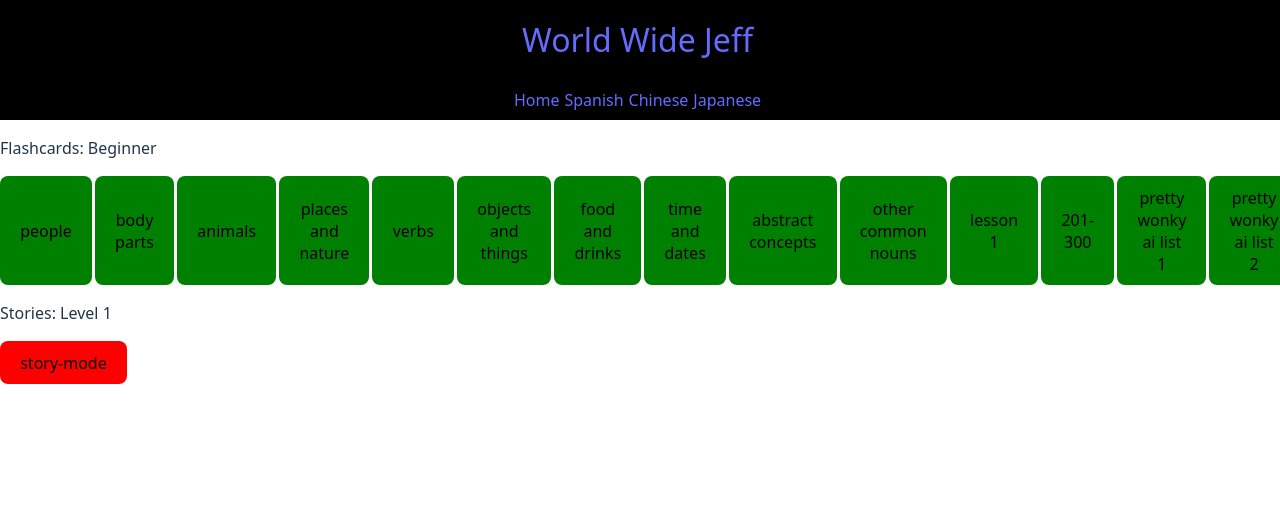
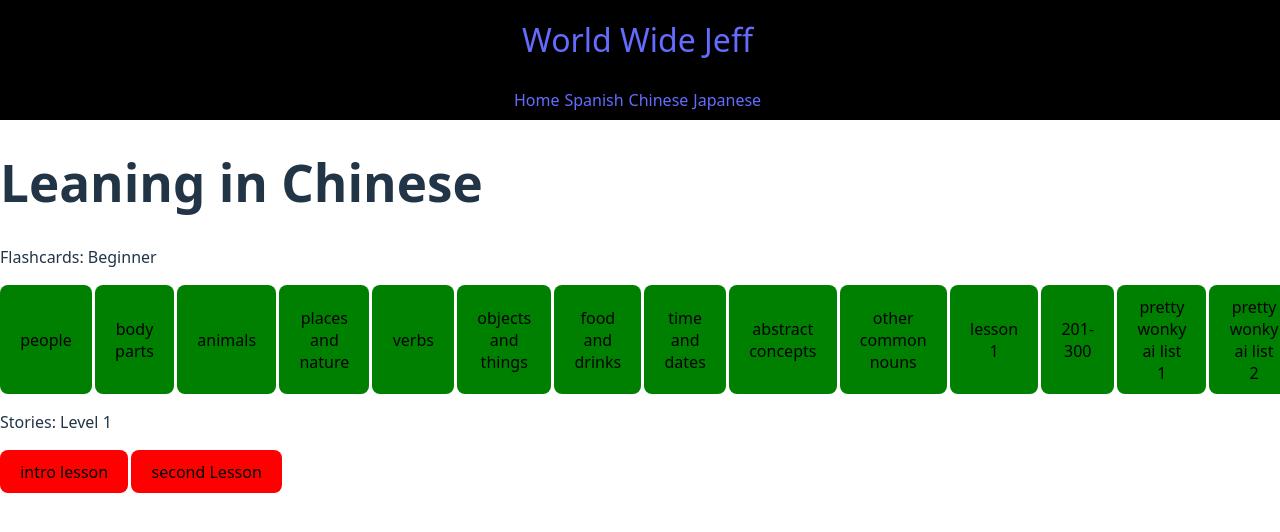
Before and after one commit to JeffWHenderson/world-wide-jeff, a React (Vite) app: page /language-app/Chinese in a window 1280 px wide. Shown: the top 532 px of the page. Built offline with nearby package versions, Linux system fonts and the light colour scheme.

Commit message:
use route params to determine the speakng language. switching on the fly was clunky... I doubt that studying 3 languages at once interests anybody except me

```diff
--- a/src/main.tsx
+++ b/src/main.tsx
@@ -28,8 +28,8 @@ createRoot(document.getElementById('root')!).render(
         </Route>
         <Route path="/language-app" element={<LanguageAppLayout />} >
           <Route path=":language" element={<LanguageLearningApp />} />
-          <Route path=":language/flashcards/:lessonId" element={<FlashCardsV2 />} />
-          <Route path=":language/story/:lessonId" element={<StoryReader />} />
+          <Route path=":language/flashcards" element={<FlashCardsV2 />} />
+          <Route path=":language/story" element={<StoryReader />} />
         </Route>
         <Route path="*" element={<NoPage />} />
       </Routes>
--- a/src/screens/Core/Layout.tsx
+++ b/src/screens/Core/Layout.tsx
@@ -11,7 +11,7 @@ const Layout = () => {
                     <Link style={{ padding: "0 5px 0 0" }} to="/">Home</Link>
                     <Link style={{ padding: "0 5px 0 0" }} to="/pickleball">Pickleball</Link>
                     <Link style={{ padding: "0 5px 0 0" }} to="/wallerverse">Wallerverse</Link>
-                    <Link style={{ padding: "0 5px 0 0" }} to="/language-app/Chinese/flashcards/1234">Flashcards</Link>
+                    <Link style={{ padding: "0 5px 0 0" }} to="/language-app/Chinese">Flashcards</Link>
                     <Link to="/contact">Contact</Link>
                 </nav>
             </div>
--- a/src/screens/LanguageApp/LanguageApp.tsx
+++ b/src/screens/LanguageApp/LanguageApp.tsx
@@ -1,23 +1,93 @@
 // import { useState } from "react";
-import { useNavigate } from "react-router-dom";
+import { useNavigate, useParams } from "react-router-dom";
 import { lessons, Lesson } from "./components/Lessons/LessonList"
+
+export type Expression = {
+    targetLanguage: string;
+    baseLanguage: string;
+    grammar?: any;  // TODO: type
+}
+
+export type Story = {
+    name: string;
+    sentences: Expression[];
+}
+
+const stories: Story[] = [
+    {
+        name: "intro lesson",
+        sentences: [
+            {
+                targetLanguage: "Hola todo el mundo.",
+                baseLanguage: "Hello World.",
+                grammar: {
+                    highlight: "todo el mundo",
+                    note: "literal: all the world"
+                }
+            },
+            {
+                targetLanguage: "Bienbenidos a mi applicacion",
+                baseLanguage: "welcome to my app",
+                grammar: {
+                    highlight: "applicacion",
+                    note: "inflection on the i"
+                }
+            },
+            {
+                targetLanguage: "soy un enginero",
+                baseLanguage: "I'm an engineer",
+                grammar: null
+            },
+        ]
+    },
+    {
+        name: "second Lesson",
+        sentences: [
+            {
+                targetLanguage: `我的朋友
+                                我爸爸和妈妈是老师。我是学生。
+                                我有一个朋友。她是女人。她叫小月。她很高。
+                                今天，我喝水，她喝茶。我说：“你好吗？”
+                                她说：“我很好。你好吗？”
+                                我说：“我也很好。”
+                                她说：“再见！”
+                                我说：“再见！”
+                                我们都很高兴。`,
+                baseLanguage: `My Friend
+                            My father and mother are teachers. I am a student.
+                            I have a friend. She is a woman. Her name is Xiao Yue. She is very tall.
+                            Today, I drink water, she drinks tea. I say: "How are you?"
+                            She says: "I am very good. How are you?"
+                            I say: "I am also very good."
+                            She says: "Goodbye!"
+                            I say: "Goodbye!"
+                            We are all very happy.`,
+                grammar: {
+                    highlight: "我是学生",
+                    note: "literal: I am some words or something"
+                }
+            }
+        ]
+    }
+]
 
 
 
 const LanguageLearningApp = () => {
-    // const [selectedStory, setSelectedStory] = useState<string | undefined>(undefined)
+    const { language } = useParams();
     const navigator = useNavigate()
 
-    function handleSelectStory(lessonType: string, lesson?: Lesson) {
+    function handleSelectStory(lessonType: string, lesson?: Lesson | Story) {
         if (lessonType === 'flashcard') {
-            navigator(`flashcards/${lesson?.lessonName}`)
+            navigator(`flashcards`, { state: { lesson: lesson, selectedLanguage: language } })
         } else {
-            navigator(`story/${lesson?.lessonName || '12345'}`)
+            navigator(`story`, { state: { lesson: lesson, selectedLanguage: language } })
         }
     }
 
     return (
         <>
+            <h1>Leaning in {language}</h1>
             <p>Flashcards: Beginner</p>
             <div style={{ display: "flex", }}>
                 {
@@ -28,7 +98,11 @@ const LanguageLearningApp = () => {
             </div>
             <p>Stories: Level 1</p>
             <div style={{ display: "flex", marginTop: '4px' }}>
-                <button style={{ backgroundColor: 'red' }} onClick={() => handleSelectStory('story')} >{"story-mode"}</button>
+                {
+                    stories.map(story => (
+                        <button style={{ backgroundColor: 'red', marginRight: "3px" }} onClick={() => handleSelectStory('story', story)} >{story.name}</button>
+                    ))
+                }
             </div>
         </>
     )
--- a/src/screens/LanguageApp/components/FlashCards/FlashCardsV2.tsx
+++ b/src/screens/LanguageApp/components/FlashCards/FlashCardsV2.tsx
@@ -1,20 +1,18 @@
 import { useEffect, useState } from "react";
-import { lessons } from '../Lessons/LessonList'
 import useLanguage from "../../hooks/useLanguage";
 import { useLocation } from "react-router-dom";
 
 const FlashCardsV2 = () => {
-    const { state } = useLocation();
-    console.log(state)
-    const [selectedLanguage, setSelectedLanguage] = useState("Chinese")
+    const location = useLocation();
+    const { lesson, selectedLanguage } = location.state || {};
     const [cardNumber, setCardNumber] = useState(0)
     const [speakingRate, setSpeakingRate] = useState(1)
-    const [cardQueue, setCardQueue] = useState<any[]>([...lessons[0].wordList])
+    const [cardQueue] = useState<any[]>(lesson.wordList)
     const [autoplay, setAutoPlay] = useState(false)
     const [voice] = useLanguage(selectedLanguage)
     const [englishVoice] = useLanguage("English")
-    const [readFront, setReadFront] = useState(false)
-    const [readBack, setReadBack] = useState(false)
+    const [readFront, setReadFront] = useState(true)
+    const [readBack, setReadBack] = useState(true)
 
     // play after card number is updated
     useEffect(() => {
@@ -52,31 +50,7 @@ const FlashCardsV2 = () => {
     }
 
     return <div style={{ height: '82%', margin: '0% 3% 0% 3%', justifyContent: 'center' }}>
-        <div style={{ display: 'flex', justifyContent: 'space-between', marginBottom: '10px', width: '100%' }}>
-            <select id="cars-back-select" onChange={(e) => setSelectedLanguage(e.target.value)}>
-                <option value="Chinese">Chinese</option>
-                <option value="Spanish">Spanish</option>
-                <option value="Japanese">Japanese</option>
-                <option value="Arabic">Arabic</option>
-                <option value="English">English</option>
-            </select>
-            <select id="lesson-select" onChange={(e) => {
-                setCardQueue([...lessons[Number.parseInt(e.target.value)].wordList])
-                setCardNumber(0)
-            }
-            }>
-                {lessons.map((lesson, i) => (
-                    <option value={i}>{lesson.lessonName}</option>
-                ))}
-            </select>
-            <label>
-                <input
-                    type="checkbox"
-                    checked={autoplay}
-                    onChange={() => setAutoPlay(!autoplay)}
-                />
-                Autoplay
-            </label>
+        <div style={{ display: 'flex', marginBottom: '10px', width: '100%' }}>
             <label>
                 <input
                     type="checkbox"
@@ -92,6 +66,14 @@ const FlashCardsV2 = () => {
                     onChange={() => setReadBack(!readBack)}
                 />
                 Read Back
+            </label>
+            <label>
+                <input
+                    type="checkbox"
+                    checked={autoplay}
+                    onChange={() => setAutoPlay(!autoplay)}
+                />
+                Autoplay
             </label>
         </div>
         <div style={{ height: '70%', justifyContent: 'center' }}>
--- a/src/screens/LanguageApp/components/StoryReader/StoryReader.tsx
+++ b/src/screens/LanguageApp/components/StoryReader/StoryReader.tsx
@@ -1,49 +1,16 @@
-import { useNavigate } from 'react-router-dom';
+import { useLocation, useNavigate } from 'react-router-dom';
 import { useState } from 'react';
 import useLanguage from '../../hooks/useLanguage';
-
-type Expression = {
-    targetLanguage: string;
-    baseLanguage: string;
-    grammar?: any  // TODO: type
-}
-
-type Lesson = {
-    sentences: Expression[]
-}
-
-const lesson: Lesson = {
-    sentences: [
-        {
-            targetLanguage: "Hola todo el mundo.",
-            baseLanguage: "Hello World.",
-            grammar: {
-                highlight: "todo el mundo",
-                note: "literal: all the world"
-            }
-        },
-        {
-            targetLanguage: "Bienbenidos a mi applicacion",
-            baseLanguage: "welcome to my app",
-            grammar: {
-                highlight: "applicacion",
-                note: "inflection on the i"
-            }
-        },
-        {
-            targetLanguage: "soy un enginero",
-            baseLanguage: "I'm an engineer",
-            grammar: null
-        },
-    ]
-}
+import { Expression } from '../../LanguageApp';
 
 
 const StoryReader = () => {
+    const location = useLocation();
+    const { lesson, selectedLanguage } = location.state || {};
     const navigate = useNavigate();
     const [showPopup, setShowPopup] = useState('false');
     const [speakingRate] = useState(1)
-    const [voice] = useLanguage("Spanish") // TODO: Voice Selector
+    const [voice] = useLanguage(selectedLanguage) // TODO: Clean up
 
 
     const read = (counter: number = 0) => {
@@ -88,7 +55,7 @@ const StoryReader = () => {
         {/* TODO: disable until speaking is done */}
         <button onClick={() => read()} >speak</button >
         {
-            lesson.sentences.map(sentence => (
+            lesson.sentences.map((sentence: Expression) => (
                 <div onMouseEnter={() => setShowPopup(sentence.targetLanguage)}
                     onMouseLeave={() => setShowPopup('false')}
                     style={{ position: 'relative' }}
```
